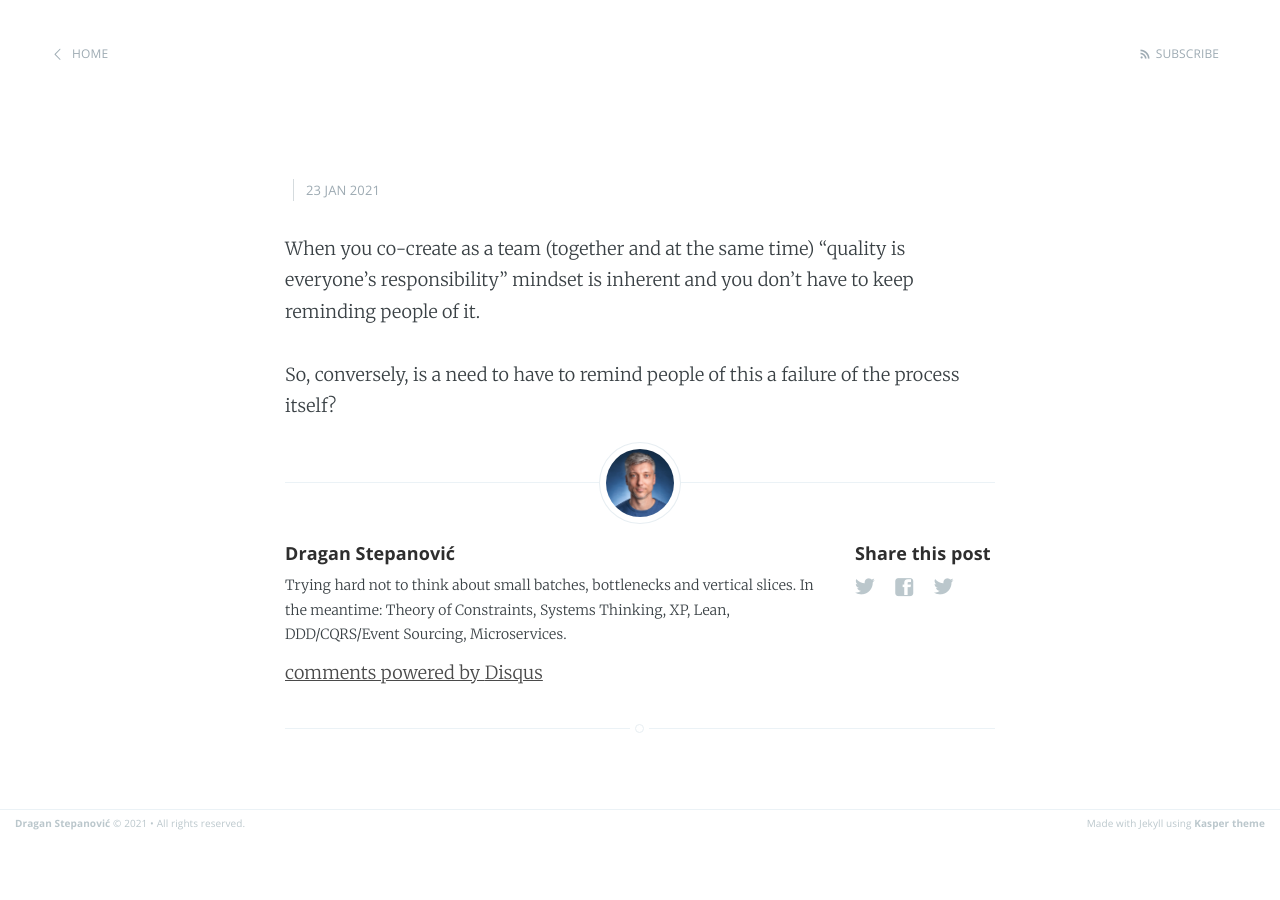
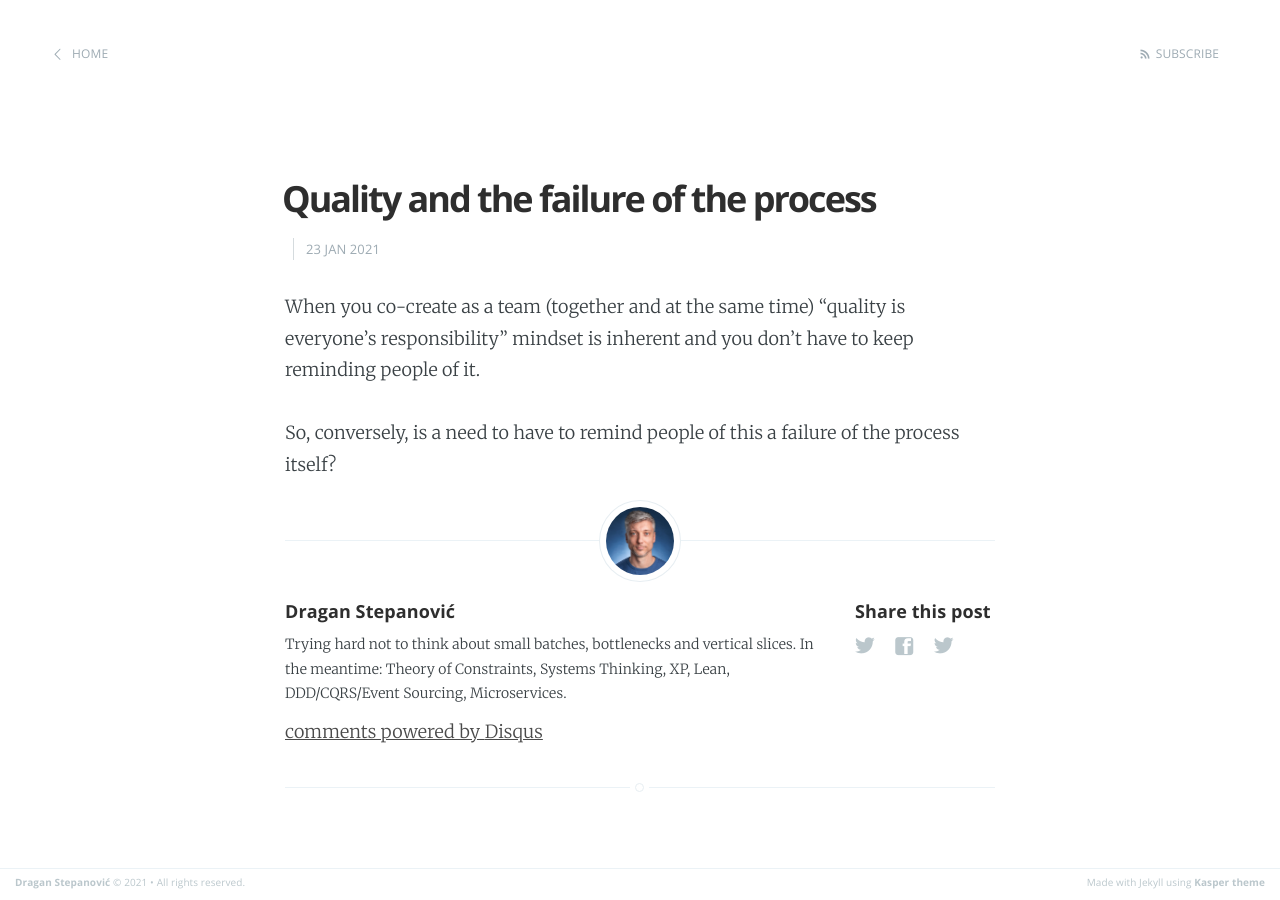
Before and after one commit to dragan-stepanovic/dragan-stepanovic.github.io, a Jekyll site: the page built from _posts/2021-01-23-quality-and-process-failure.md, in a window 1280 px wide. Built offline with Jekyll 4.4.1, drawn with Linux system fonts in a browser that asks for light colours; our own code applies the rules of GitHub Pages for plain Markdown files; comment, search, counter and statistics services are not loaded.

Commit message:
Update 2021-01-23-quality-and-process-failure.md

```diff
--- a/_posts/2021-01-23-quality-and-process-failure.md
+++ b/_posts/2021-01-23-quality-and-process-failure.md
@@ -1,5 +1,5 @@
 ---
-title: "Quality is everyone's responsibility" and the process
+title: Quality and the failure of the process
 ---
 
 When you co-create as a team (together and at the same time) "quality is everyone's responsibility" mindset is inherent and you don't have to keep reminding people of it.
```
